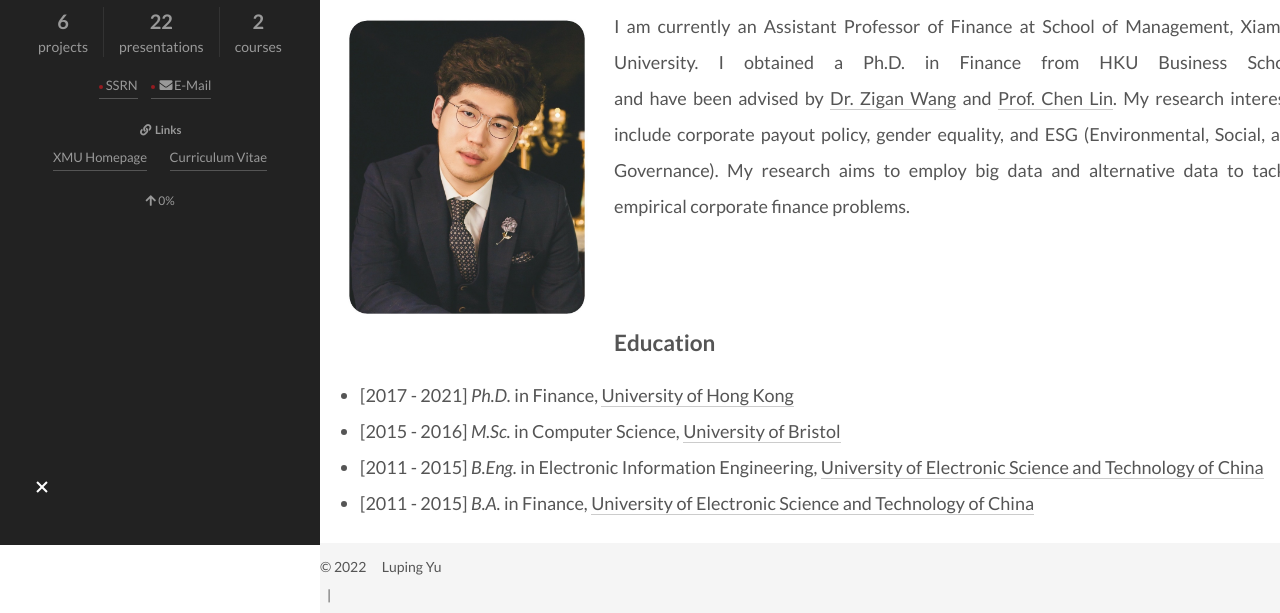
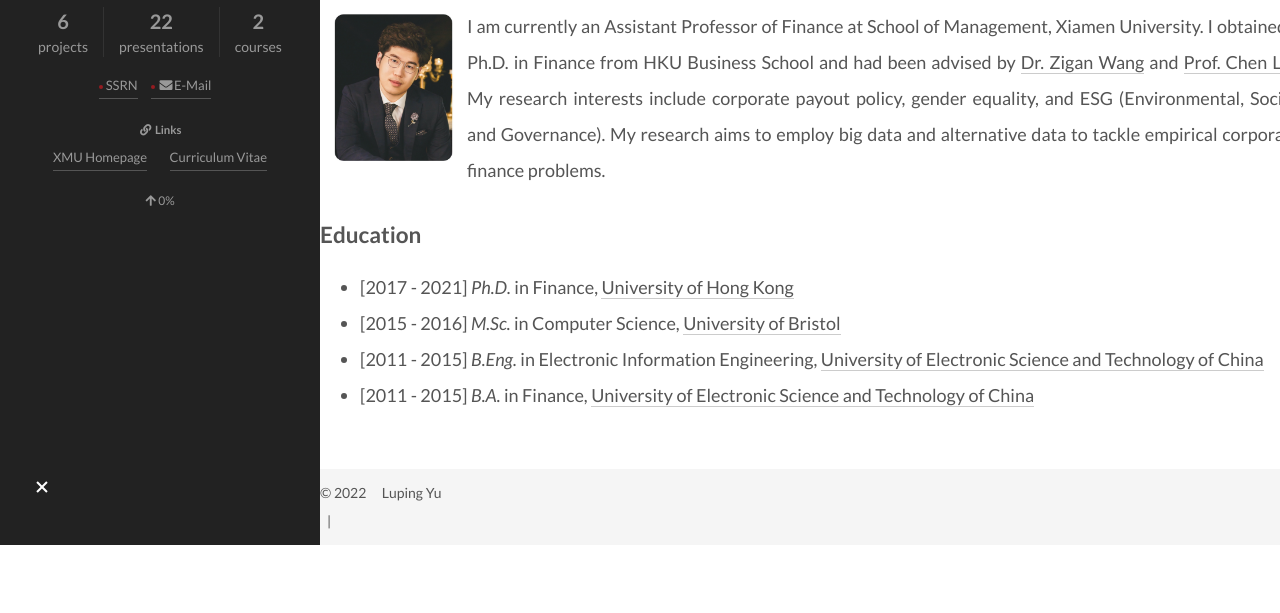
Before and after one commit to lanmaodingding/lanmaodingding.github.io, a plain HTML site: page index.html in a window 1280 px wide. Shown: the part 255-868 px from the top of the page. After the commit the page ends 800 px from the top, so only its background shows below. Drawn offline with Linux system fonts and the light colour scheme; some packages are replaced by stand-ins of ours; a script that the page names is missing.

Commit message:
Update index.html

```diff
--- a/index.html
+++ b/index.html
@@ -144,9 +144,7 @@ top: initial;
 
 
 <div class="post-body">
-<p> <img src = "./images/YLP_frame.jpg" width="30%" hight="10%" align = "left"> I am currently an Assistant Professor of Finance at School of Management, Xiamen University. I obtained a Ph.D. in Finance from HKU Business School and have been advised by <a href="https://www.hkubs.hku.hk/people/zigan-wang/" target="_blank" rel="noopener">Dr. Zigan Wang</a> and <a href="https://www.hkubs.hku.hk/people/chen-lin/" target="_blank" rel="noopener">Prof. Chen Lin</a>. My research interests include corporate payout policy, gender equality, and ESG (Environmental, Social, and Governance). My research aims to employ big data and alternative data to tackle empirical corporate finance problems.<br>
-<br />
-<br />
+<p> <img src = "./images/YLP_frame.jpg" width="15%" hight="10%" align = "left"> I am currently an Assistant Professor of Finance at School of Management, Xiamen University. I obtained a Ph.D. in Finance from HKU Business School and had been advised by <a href="https://www.hkubs.hku.hk/people/zigan-wang/" target="_blank" rel="noopener">Dr. Zigan Wang</a> and <a href="https://www.hkubs.hku.hk/people/chen-lin/" target="_blank" rel="noopener">Prof. Chen Lin</a>. My research interests include corporate payout policy, gender equality, and ESG (Environmental, Social, and Governance). My research aims to employ big data and alternative data to tackle empirical corporate finance problems.</p>
 <h3 id="Education"><a href="#Education" class="headerlink" title="Education"></a>Education</h3><ul>
 <li>[2017 - 2021] <em>Ph.D.</em> in Finance, <a href="https://www.hkubs.hku.hk/" target="_blank" rel="noopener">University of Hong Kong</a></li>
 <li>[2015 - 2016] <em>M.Sc.</em> in Computer Science, <a href="https://www.bristol.ac.uk/" target="_blank" rel="noopener">University of Bristol</a></li>
```
